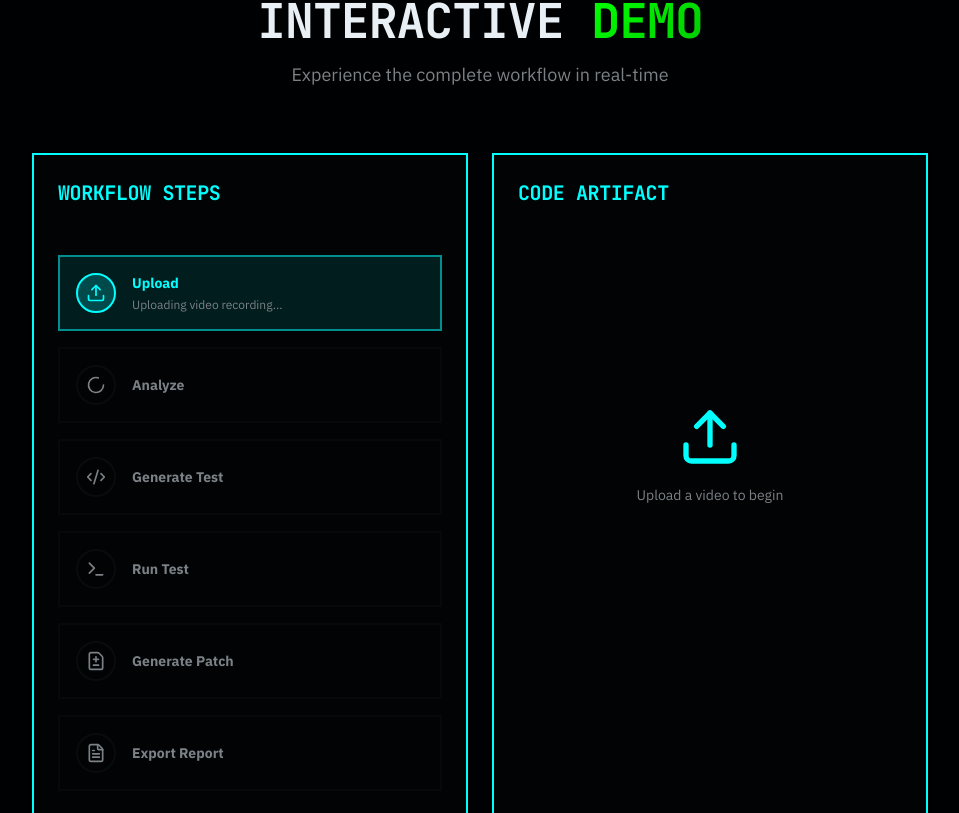
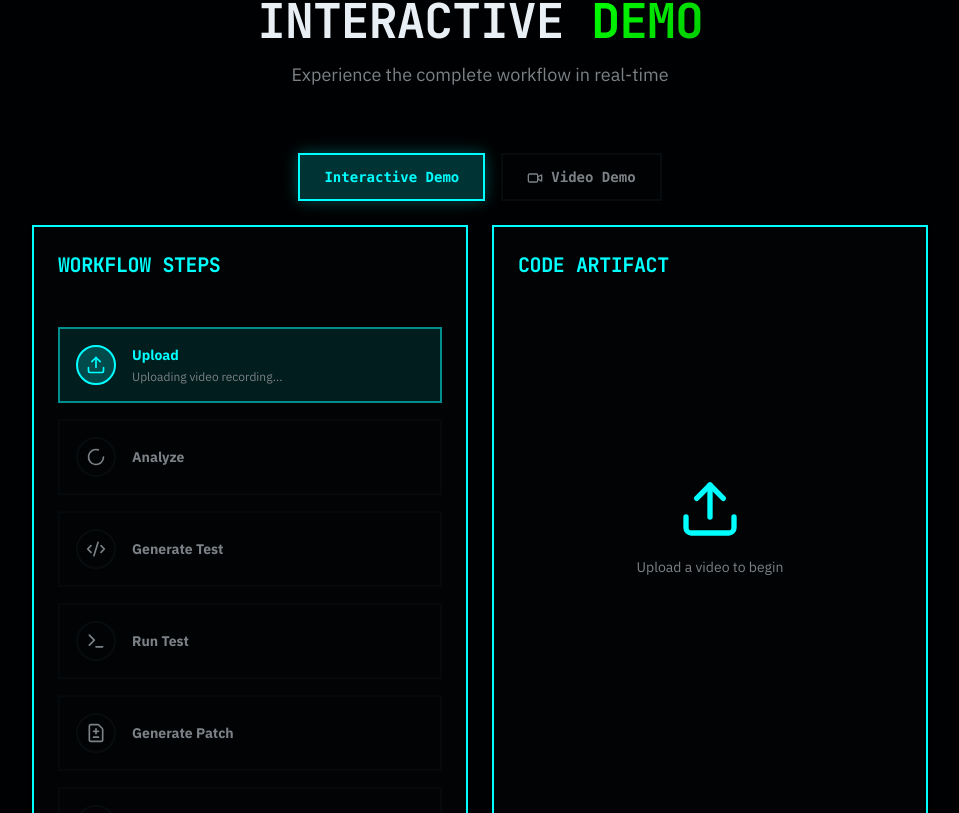
Before and after one commit to Prithwis-2023/patchpilot, a Next.js app in the folder frontend/: page / in a window 1280 px wide. Shown: the part 2901-3714 px from the top of the page, without its empty margins (160-1119 px from the left). Built offline with nearby package versions, Linux system fonts and the light colour scheme.

Commit message:
feat: introduce video mode to interactive demo section

```diff
--- a/frontend/app/components/DemoWorkflow.tsx
+++ b/frontend/app/components/DemoWorkflow.tsx
@@ -3,7 +3,7 @@
 import { useState, useEffect } from "react";
 import { motion, AnimatePresence } from "framer-motion";
 import { Card } from "@/app/components/ui/card";
-import { Upload, CheckCircle2, Loader2, Code2, Play, Terminal, FileDiff, FileText } from "lucide-react";
+import { Upload, CheckCircle2, Loader2, Code2, Play, Terminal, FileDiff, FileText, ChevronLeft, ChevronRight, Video } from "lucide-react";
 import SyntaxHighlightedCode from "./SyntaxHighlightedCode";
 import DiffViewer from "./DiffViewer";
 
@@ -117,6 +117,7 @@ Login button does not enable when valid email is entered.
 export default function DemoWorkflow() {
   const [currentStep, setCurrentStep] = useState<WorkflowStep>("upload");
   const [isRunning, setIsRunning] = useState(false);
+  const [activeSlide, setActiveSlide] = useState<"demo" | "video">("demo");
 
   useEffect(() => {
     if (!isRunning) return;
@@ -160,6 +161,41 @@ export default function DemoWorkflow() {
 
   return (
     <div className="space-y-6">
+      {/* Slider Navigation */}
+      <div className="flex items-center justify-center gap-4 mb-6">
+        <button
+          onClick={() => setActiveSlide("demo")}
+          className={`px-6 py-3 rounded-lg border-2 font-bold font-mono text-sm transition-all ${
+            activeSlide === "demo"
+              ? "bg-[var(--neon-cyan)]/20 border-[var(--neon-cyan)] text-[var(--neon-cyan)] shadow-[0_0_15px_rgba(0,255,255,0.3)]"
+              : "bg-muted/10 border-border/30 text-muted-foreground hover:border-[var(--neon-cyan)]/50"
+          }`}
+        >
+          Interactive Demo
+        </button>
+        <button
+          onClick={() => setActiveSlide("video")}
+          className={`px-6 py-3 rounded-lg border-2 font-bold font-mono text-sm transition-all ${
+            activeSlide === "video"
+              ? "bg-[var(--neon-cyan)]/20 border-[var(--neon-cyan)] text-[var(--neon-cyan)] shadow-[0_0_15px_rgba(0,255,255,0.3)]"
+              : "bg-muted/10 border-border/30 text-muted-foreground hover:border-[var(--neon-cyan)]/50"
+          }`}
+        >
+          <Video className="w-4 h-4 inline mr-2" />
+          Video Demo
+        </button>
+      </div>
+
+      {/* Slider Content */}
+      <AnimatePresence mode="wait">
+        {activeSlide === "demo" ? (
+          <motion.div
+            key="demo"
+            initial={{ opacity: 0, x: -20 }}
+            animate={{ opacity: 1, x: 0 }}
+            exit={{ opacity: 0, x: 20 }}
+            transition={{ duration: 0.3 }}
+          >
             {/* Two-Panel Layout */}
             <div className="grid grid-cols-1 lg:grid-cols-2 gap-6">
         {/* Left: Stepper */}
@@ -313,6 +349,33 @@ export default function DemoWorkflow() {
                 </motion.div>
               )}
             </div>
+          </motion.div>
+        ) : (
+          <motion.div
+            key="video"
+            initial={{ opacity: 0, x: 20 }}
+            animate={{ opacity: 1, x: 0 }}
+            exit={{ opacity: 0, x: -20 }}
+            transition={{ duration: 0.3 }}
+            className="w-full"
+          >
+            <Card className="p-6 bg-card/50 backdrop-blur-sm border-2 neon-border-cyan overflow-hidden">
+              <h3 className="text-xl font-bold mb-4 text-[var(--neon-cyan)]" style={{ fontFamily: 'var(--font-display)' }}>
+                VIDEO DEMONSTRATION
+              </h3>
+              <div className="relative w-full" style={{ paddingBottom: '56.25%' }}>
+                <iframe
+                  className="absolute top-0 left-0 w-full h-full border-2 border-[var(--neon-cyan)]/50 rounded-lg"
+                  src="https://www.youtube.com/embed/HKxgEEK4rlo"
+                  title="PatchPilot Demo"
+                  allow="accelerometer; autoplay; clipboard-write; encrypted-media; gyroscope; picture-in-picture"
+                  allowFullScreen
+                />
+              </div>
+            </Card>
+          </motion.div>
+        )}
+      </AnimatePresence>
     </div>
   );
 }
```
Lines whose indentation alone changed are shown as unchanged.
